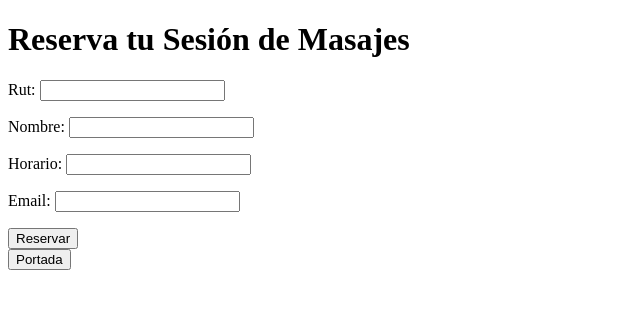
After one commit to Daniel17769676/Web_practica_01, a Django app: page /reserva_form/ in a window 1280 px wide. The commit adds this page. Shown: the top 309 px of the page, without its empty margins (0-640 px from the left). Run offline with Django 5.2, Linux system fonts and the light colour scheme.

Commit message:
Htmls agendamientos, instalacion dependencias, urls y demas

```diff
--- /dev/null
+++ b/mi_web/forms.py
@@ -0,0 +1,7 @@
+from django import forms
+from .models import Reserva
+
+class ReservaForm(forms.ModelForm):
+    class Meta:
+        model = Reserva
+        fields = ['rut', 'nombre', 'horario', 'email']
--- a/mi_web/models.py
+++ b/mi_web/models.py
@@ -10,3 +10,14 @@ class Usuario(models.Model):
 
     def __str__(self):
         return self.usuario
+
+from django.db import models
+
+class Reserva(models.Model):
+    rut = models.CharField(max_length=12)
+    nombre = models.CharField(max_length=100)
+    horario = models.DateTimeField()
+    email = models.EmailField()
+
+    def __str__(self):
+        return f"{self.nombre} - {self.horario}"
--- a/mi_web/views.py
+++ b/mi_web/views.py
@@ -1,7 +1,14 @@
 from django.shortcuts import render, redirect #importamos la función render
 from django.contrib import messages
+from .forms import ReservaForm
+from .models import Reserva
+from ics import Calendar, Event
+from django.core.mail import EmailMessage
+import datetime
+
 
 from .models import Usuario  #importamos la clase usuario de models.py
+from .models import Reserva
 
 # Creamos la vista home, que sirve para mostrar la página de inicio
 def Portada(request):
@@ -27,3 +34,38 @@ def nuevo_usuario(request):
     else:
         messages.error(request, 'Error al registrar el usuario')
         return render(request, 'Registro.html')
+
+def reserva_view(request):
+    if request.method == 'POST':
+        form = ReservaForm(request.POST)
+        if form.is_valid():
+            reserva = form.save()
+            enviar_correo_reserva(reserva)  # Función para enviar el correo
+            return redirect('reservas')
+    else:
+        form = ReservaForm()
+    return render(request, 'reserva_form.html', {'form': form})
+
+def reserva_confirmacion_view(request):
+    return render(request, 'reserva_confirmacion.html')
+
+def enviar_correo_reserva(reserva):
+    c = Calendar()
+    e = Event()
+    e.name = "Sesión de Masajes"
+    e.begin = reserva.horario
+    e.duration = datetime.timedelta(minutes=15)
+    e.description = f"Reserva de masaje para {reserva.nombre}."
+    c.events.add(e)
+
+    with open(f"{reserva.nombre}.ics", 'w') as f:
+        f.writelines(c)
+
+    email = EmailMessage(
+        'Confirmación de Reserva de Masajes',
+        f'Hola {reserva.nombre}, tu reserva ha sido confirmada para el {reserva.horario}.',
+        'from@example.com',
+        [reserva.email],
+    )
+    email.attach_file(f"{reserva.nombre}.ics")
+    email.send()
--- a/proyecto_web01/urls.py
+++ b/proyecto_web01/urls.py
@@ -24,4 +24,7 @@ urlpatterns = [
     path('Registro/', views.Registro, name='registro'), #indicamos que la página de registro es la página Registro
     path('Login/', views.Login, name='login'), #indicamos que la página de login es la página Login
     path('nuevo_usuario/', views.nuevo_usuario, name='nuevo_usuario'), #indicamos que la página de nuevo_usuario es la página nuevo_usuario
+    path('reserva_form/', views.reserva_view, name='reservas'),
+    path('reserva/confirmacion/', views.reserva_confirmacion_view, name='reserva_confirmacion'),
+
 ]
--- a/templates/Portada.html
+++ b/templates/Portada.html
@@ -17,6 +17,7 @@
         <br>
         <br>
         <a href="{% url 'login' %}"><button>Login</button></a>
+        <a href="{% url 'reservas' %}"><button>Reservas</button></a>
         </center>
 
 </body>
--- /dev/null
+++ b/templates/reserva_form.html
@@ -0,0 +1,17 @@
+<!DOCTYPE html>
+<html>
+<head>
+    <title>Reserva de Masajes</title>
+</head>
+<body>
+    <h1>Reserva tu Sesión de Masajes</h1>
+    <form method="post">
+        {% csrf_token %}
+        {{ form.as_p }}
+        <button type="submit">Reservar</button>
+    </form>
+
+    <a href="{% url 'portada' %}"><button>Portada</button></a>
+
+</body>
+</html>
```
Also changed, not shown: proyecto_web01/settings.py (+7 -0 lines), templates/reserva_confirmacion.html (added, +10 -0 lines), mi_web/migrations/0002_reserva.py (added).
